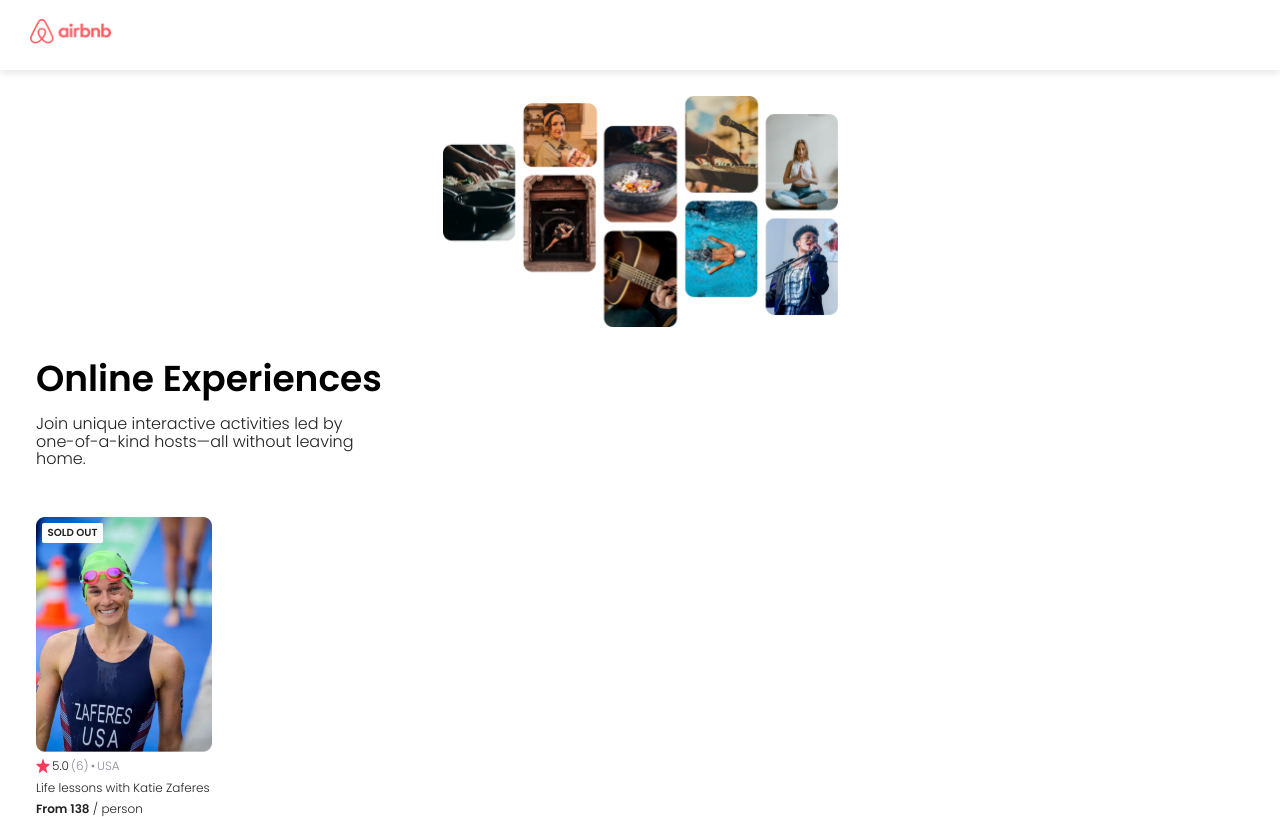
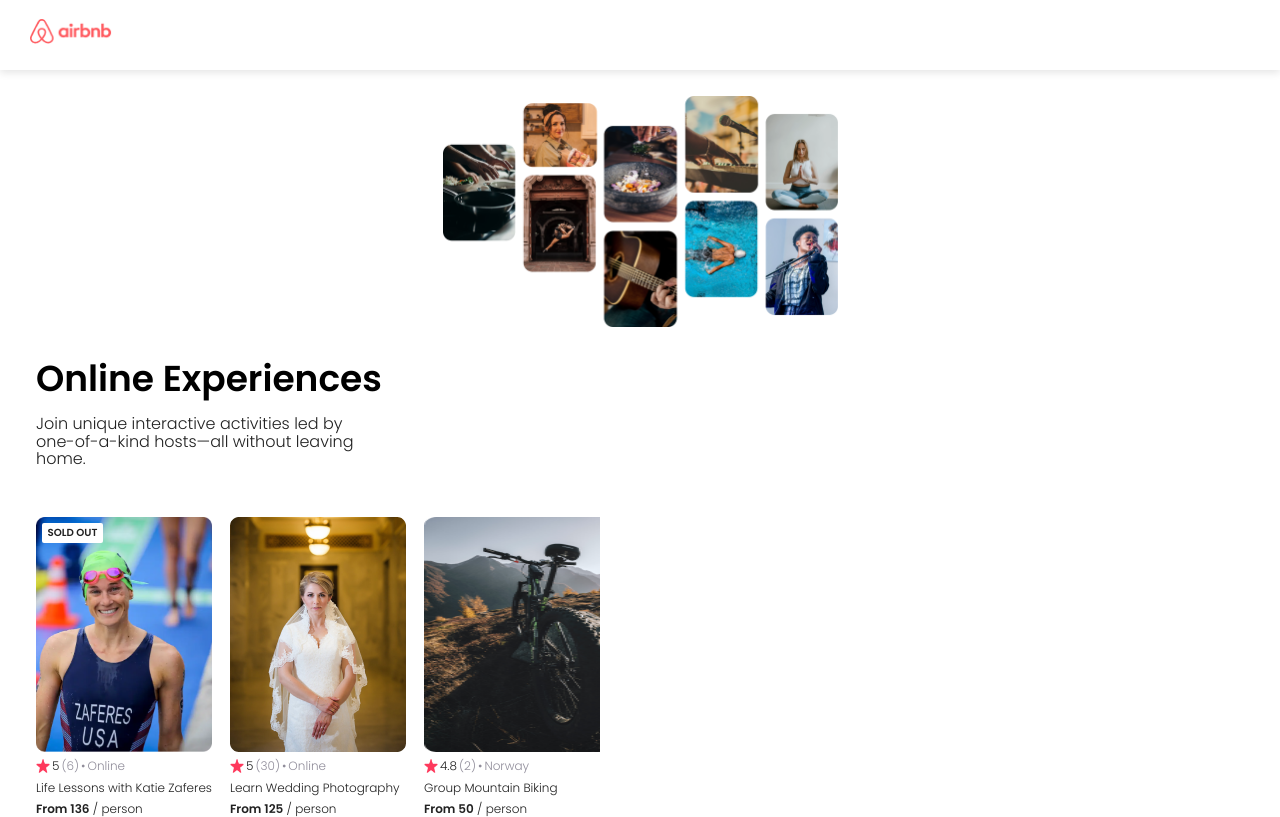
Before and after one commit to edsonpag/react_course, a React (Create React App) app in the folder 012-airbnb-clone/: page / in a window 1280 px wide. Built offline with nearby package versions, Linux system fonts and the light colour scheme.

Commit message:
adicionado data dinamicamente

```diff
--- a/012-airbnb-clone/src/App.css
+++ b/012-airbnb-clone/src/App.css
@@ -21,3 +21,10 @@ body {
 section {
     padding-inline: 3.6rem;
 }
+
+.card-container {
+    margin-top: 4.9rem;
+
+    display: flex;
+    gap: 1.8rem;
+}
--- a/012-airbnb-clone/src/App.js
+++ b/012-airbnb-clone/src/App.js
@@ -6,20 +6,31 @@ import Navbar from "./components/Navbar/Navbar";
 import Hero from "./components/Hero/Hero";
 import Card from "./components/Card/Card";
 
+import data from "./data";
+
 function App() {
+
+    const cardsElements = data.map((card) => {
+        return <Card
+        status={card.status}
+        cardImage={card.coverImg}
+        cardGrade={card.stats.rating}
+        cardReviews={card.stats.reviewCount}
+        cardCountry={card.location}
+        cardText={card.title}
+        cardPrice={card.price}
+        cardOpenSpots={card.openSpots}
+        />
+    })
+
     return (
         <>
             <Navbar />
             <Hero />
-            <Card
-            status="sold out"
-            cardImage="katie-zaferes.png"
-            cardGrade = "5.0"
-            cardReviews = {6}
-            cardCountry = "USA"
-            cardText = "Life lessons with Katie Zaferes"
-            cardPrice = {138}
-            />
+            <section className="card-container">
+                {cardsElements}
+            </section>
+
         </>
 
     );
--- a/012-airbnb-clone/src/components/Card/Card.css
+++ b/012-airbnb-clone/src/components/Card/Card.css
@@ -1,7 +1,3 @@
-.card-container {
-    margin-top: 4.9rem;
-}
-
 .card-image-container {
     position: relative;
 }
--- a/012-airbnb-clone/src/components/Card/Card.js
+++ b/012-airbnb-clone/src/components/Card/Card.js
@@ -4,10 +4,9 @@ import "./Card.css";
 
 function Card(props) {
     return (
-        <section className="card-container">
             <div className="card">
                 <div className="card-image-container">
-                    <p className="card-status">{props.status}</p>
+                    {props.cardOpenSpots === 0 && <p className="card-status">Sold Out</p>}
                     <img src={`images/${props.cardImage}`} alt="Katie Zaferes" className="card-image"/>
                 </div>
 
@@ -30,7 +29,6 @@ function Card(props) {
                     </div>
                 </div>
             </div>
-        </section>
     );
 }
 
--- /dev/null
+++ b/012-airbnb-clone/src/data.js
@@ -0,0 +1,43 @@
+const data = [
+    {
+        id: 1,
+        title: "Life Lessons with Katie Zaferes",
+        description: "I will share with you what I call \"Positively Impactful Moments of Disappointment.\" Throughout my career, many of my highest moments only came after setbacks and losses. But learning from those difficult moments is what gave me the ability to rise above them and reach my goals.",
+        price: 136,
+        coverImg: "katie-zaferes.png",
+        stats: {
+            rating: 5.0,
+            reviewCount: 6
+        },
+        location: "Online",
+        openSpots: 0,
+    },
+    {
+        id: 2,
+        title: "Learn Wedding Photography",
+        description: "Interested in becoming a wedding photographer? For beginner and experienced photographers alike, join us in learning techniques required to leave the happy couple with memories that'll last a lifetime.",
+        price: 125,
+        coverImg: "wedding-photography.png",
+        stats: {
+            rating: 5.0,
+            reviewCount: 30
+        },
+        location: "Online",
+        openSpots: 27,
+    },
+    {
+        id: 3,
+        title: "Group Mountain Biking",
+        description: "Experience the beautiful Norwegian landscape and meet new friends all while conquering rugged terrain on your mountain bike. (Bike provided!)",
+        price: 50,
+        coverImg: "mountain-bike.png",
+        stats: {
+            rating: 4.8,
+            reviewCount: 2
+        },
+        location: "Norway",
+        openSpots: 3,
+    }
+];
+
+export default data;
```
Also changed, not shown: 012-airbnb-clone/public/images/mountain-bike.png (added), 012-airbnb-clone/public/images/wedding-photography.png (added).
